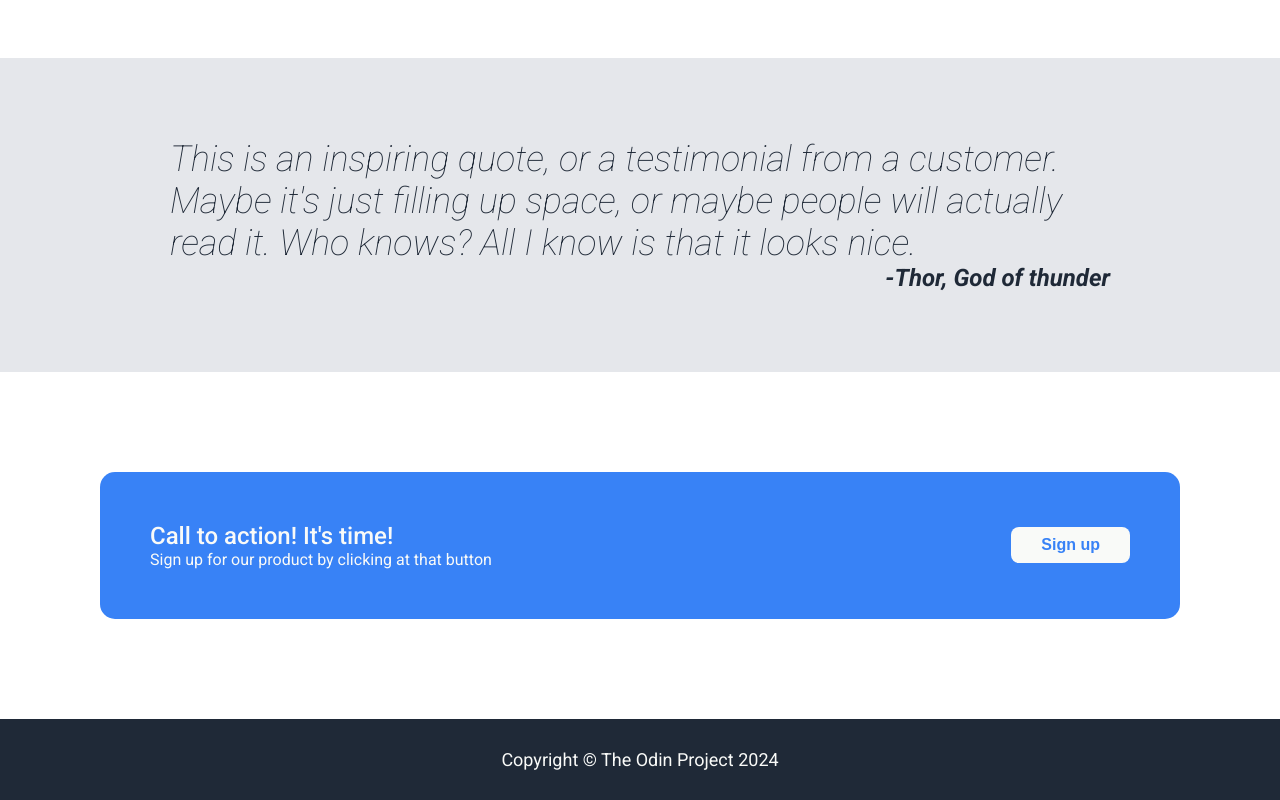
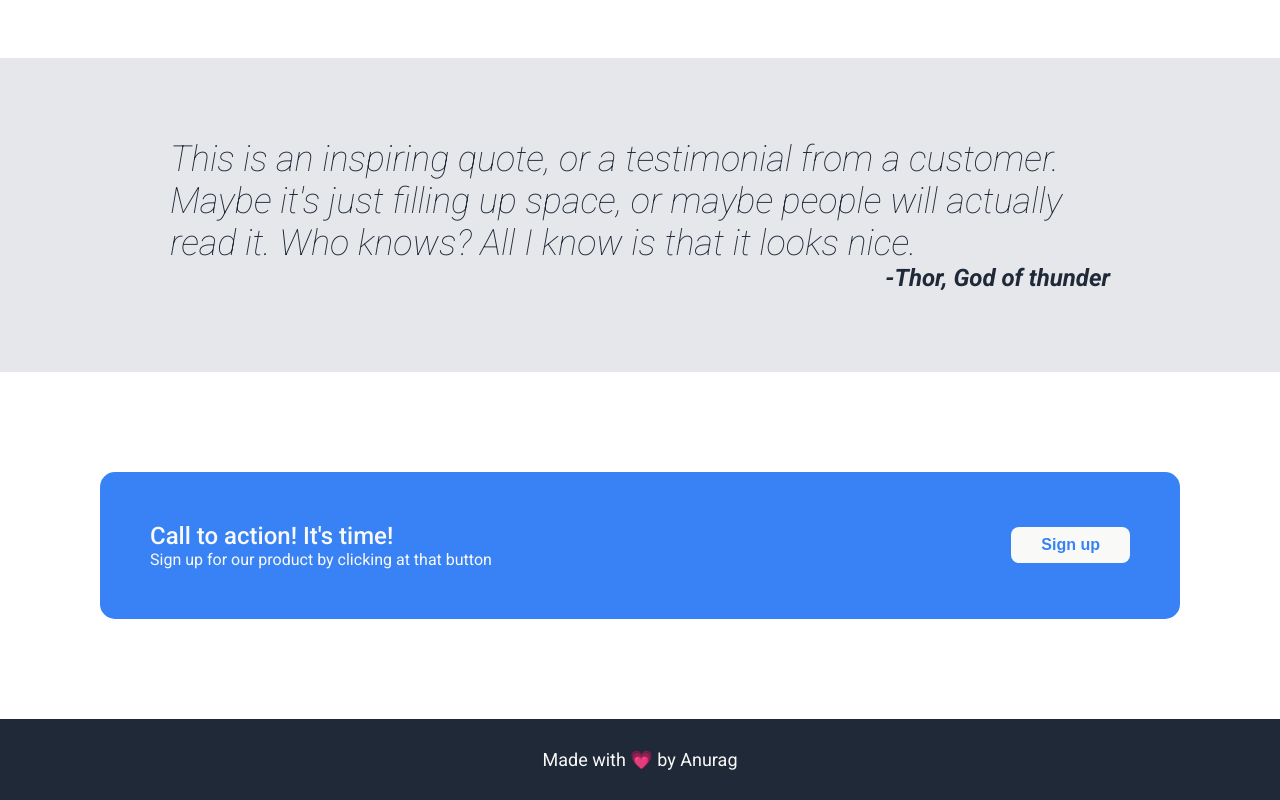
Before and after one commit to Garuna-A/sample-landing-page, a plain HTML site: page index.html in a window 1280 px wide. Shown: the part 874-1674 px from the top of the page. Drawn offline with Linux system fonts and the light colour scheme.

Commit message:
Update index.html

```diff
--- a/index.html
+++ b/index.html
@@ -77,7 +77,7 @@
         </div>
     </div>
     <div class="footer">
-        Copyright © The Odin Project 2024
+        Made with 💗 by <a link = "github.com/garuna-A">Anurag</a>
     </div>
 </body>
 </html>
```
